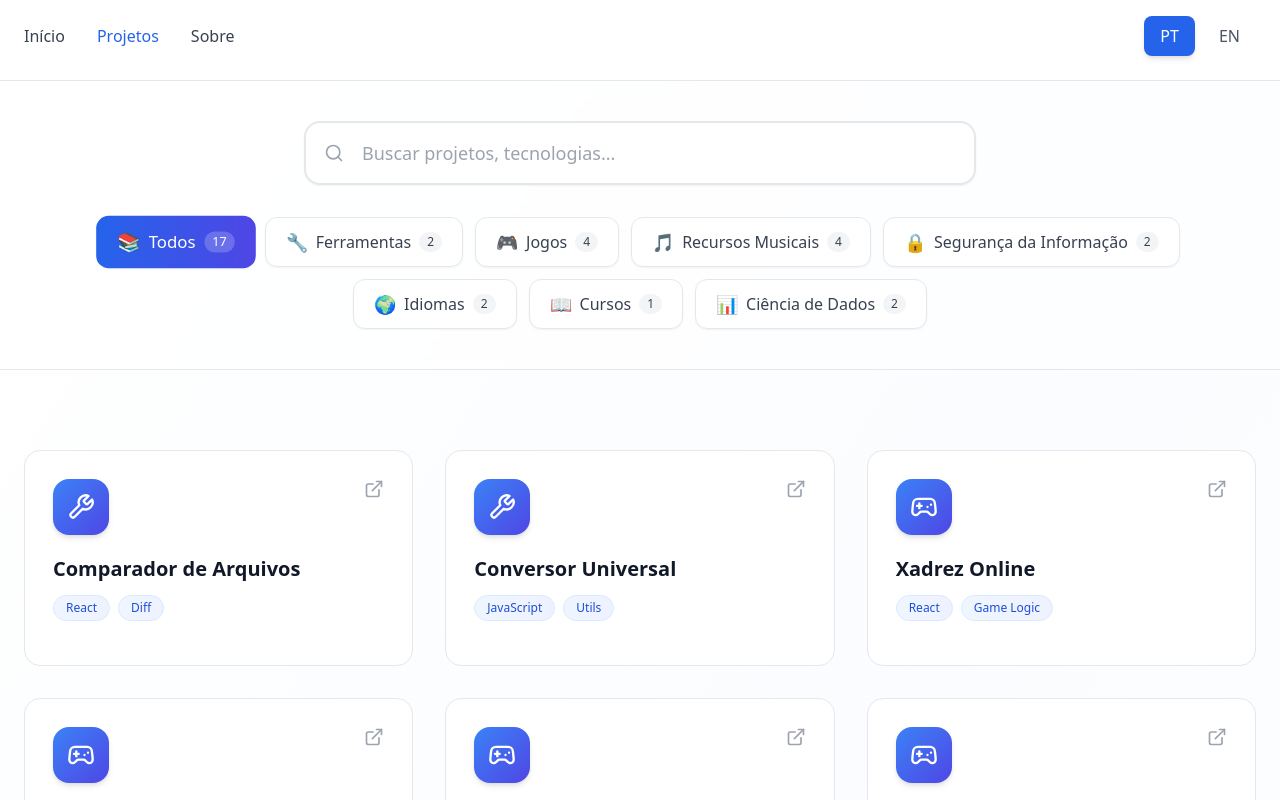
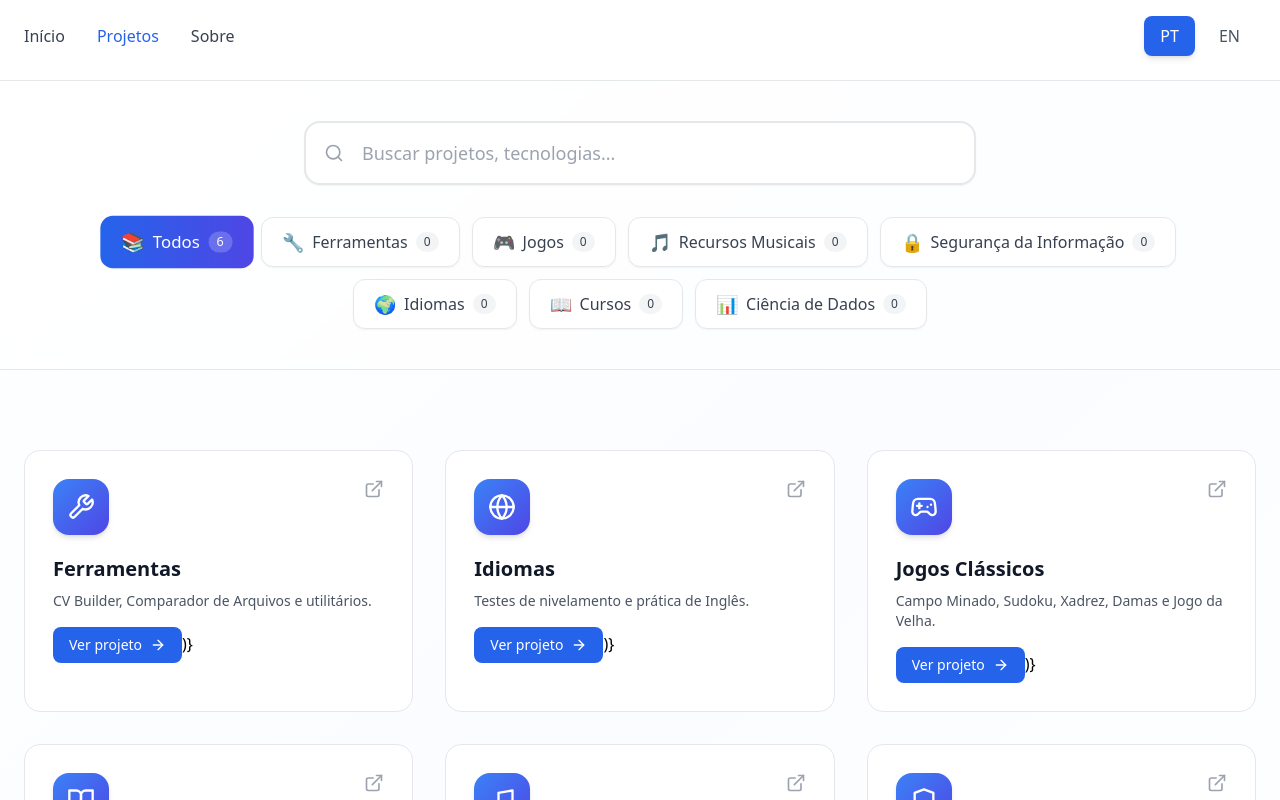
Before and after one commit to michaeldias-code/personalportal, a React (Vite) app: page / in a window 1280 px wide. Both pictures are taken after a click on the button "Projetos". Shown: the top 800 px of the page. Built offline with nearby package versions, Linux system fonts and the light colour scheme.

Commit message:
Update App.jsx

```diff
--- a/src/App.jsx
+++ b/src/App.jsx
@@ -80,38 +80,61 @@ export default function App() {
   const t = translations[language];
 
 const projects = [
-    // Ferramentas
-    { id: 1, title: language === 'pt' ? 'Comparador de Arquivos' : 'File Comparator', category: 'ferramentas', tags: ['React', 'Diff'], link: '#', status: 'active', icon: 'wrench' },
-    { id: 2, title: language === 'pt' ? 'Conversor Universal' : 'Universal Converter', category: 'ferramentas', tags: ['JavaScript', 'Utils'], link: '#', status: 'active', icon: 'wrench' },
-
-    // Jogos
-    { id: 3, title: language === 'pt' ? 'Xadrez Online' : 'Online Chess', category: 'jogos', tags: ['React', 'Game Logic'], link: '#', status: 'active', icon: 'gamepad' },
-    { id: 4, title: language === 'pt' ? 'Damas' : 'Checkers', category: 'jogos', tags: ['JavaScript', 'Canvas'], link: '#', status: 'active', icon: 'gamepad' },
-    { id: 5, title: language === 'pt' ? 'Campo Minado' : 'Minesweeper', category: 'jogos', tags: ['React', 'Algorithms'], link: '#', status: 'active', icon: 'gamepad' },
-    { id: 6, title: 'Sudoku', category: 'jogos', tags: ['React', 'Logic'], link: '#', status: 'active', icon: 'gamepad' },
-
-    // Recursos Musicais
-    { id: 7, title: language === 'pt' ? 'Editor de Partituras' : 'Score Editor', category: 'musica', tags: ['Web Audio', 'MIDI'], link: '#', status: 'active', icon: 'music' },
-    { id: 8, title: language === 'pt' ? 'Piano Virtual' : 'Virtual Piano', category: 'musica', tags: ['Web Audio', 'React'], link: 'https://michaelspiano.vercel.app', status: 'active', icon: 'music' },
-    { id: 9, title: language === 'pt' ? 'Metrônomo' : 'Metronome', category: 'musica', tags: ['JavaScript', 'Audio'], link: '#', status: 'active', icon: 'music' },
-    { id: 10, title: language === 'pt' ? 'Afinador' : 'Tuner', category: 'musica', tags: ['Web Audio API'], link: '#', status: 'active', icon: 'music' },
-
-    // Segurança
-    { id: 11, title: language === 'pt' ? 'Top 10 Vulnerabilidades OWASP' : 'OWASP Top 10 Vulnerabilities', category: 'seguranca', tags: ['Security', 'Education'], link: '#', status: 'active', icon: 'shield' },
-    { id: 12, title: language === 'pt' ? 'Analisador de Senhas' : 'Password Analyzer', category: 'seguranca', tags: ['Security', 'React'], link: '#', status: 'active', icon: 'shield' },
-
-    // Idiomas
-    { id: 13, title: language === 'pt' ? 'Teste de Inglês' : 'English Level Test', category: 'idiomas', tags: ['React', 'Education'], link: '#', status: 'active', icon: 'globe' },
-    { id: 14, title: language === 'pt' ? 'Flashcards de Vocabulário' : 'Vocabulary Flashcards', category: 'idiomas', tags: ['React', 'Learning'], link: '#', status: 'soon', icon: 'globe' },
-
-    // Cursos
-    { id: 15, title: language === 'pt' ? 'Plataforma de Cursos' : 'Course Platform', category: 'cursos', tags: ['React', 'Education'], link: '#', status: 'soon', icon: 'book' },
-
-    // Ciência de Dados
-    { id: 16, title: language === 'pt' ? 'Web Scraper' : 'Web Scraper', category: 'dados', tags: ['Python', 'BeautifulSoup'], link: '#', status: 'active', icon: 'chart' },
-    { id: 17, title: language === 'pt' ? 'Visualizador de Dados' : 'Data Visualizer', category: 'dados', tags: ['D3.js', 'React'], link: '#', status: 'active', icon: 'chart' },
+    {
+      id: 'ferramentas',
+      title: language === 'pt' ? 'Ferramentas' : 'Tools',
+      description: language === 'pt' ? 'CV Builder, Comparador de Arquivos e utilitários.' : 'CV Builder, File Comparator and utilities.',
+      keywords: ['cvbuilder', 'filecompare', 'pdf', 'diff'],
+      link: '/ferramentas/index.html',
+      icon: 'wrench',
+      status: 'active'
+    },
+    {
+      id: 'idiomas',
+      title: language === 'pt' ? 'Idiomas' : 'Languages',
+      description: language === 'pt' ? 'Testes de nivelamento e prática de Inglês.' : 'Placement tests and English practice.',
+      keywords: ['english', 'inglês', 'gramática', 'vocabulario'],
+      link: '/idiomas/index.html',
+      icon: 'globe',
+      status: 'active'
+    },
+    {
+      id: 'jogos',
+      title: language === 'pt' ? 'Jogos Clássicos' : 'Classic Games',
+      description: language === 'pt' ? 'Campo Minado, Sudoku, Xadrez, Damas e Jogo da Velha.' : 'Minesweeper, Sudoku, Chess, Checkers and Tic-Tac-Toe.',
+      keywords: ['chess', 'xadrez', 'sudoku', 'damas', 'velha', 'campo minado'],
+      link: '/jogos/index.html',
+      icon: 'gamepad',
+      status: 'active'
+    },
+    {
+      id: 'programacao',
+      title: language === 'pt' ? 'Programação' : 'Programming',
+      description: language === 'pt' ? 'E-commerce demo e testes em lógica Python.' : 'E-commerce demo and Python logic tests.',
+      keywords: ['python', 'ecommerce', 'loja', 'coding'],
+      link: '/programacao/index.html',
+      icon: 'book',
+      status: 'active'
+    },
+    {
+      id: 'musica',
+      title: language === 'pt' ? 'Recursos Musicais' : 'Music Resources',
+      description: language === 'pt' ? 'Afinador (Tuner), Editor de Partituras e Piano Virtual.' : 'Tuner, Score Editor and Virtual Piano.',
+      keywords: ['tuner', 'piano', 'partitura', 'afinador', 'metronomo'],
+      link: '/recursosmusicais/index.html',
+      icon: 'music',
+      status: 'active'
+    },
+    {
+      id: 'seguranca',
+      title: language === 'pt' ? 'Segurança da Informação' : 'Information Security',
+      description: language === 'pt' ? 'Jogo educativo baseado nas vulnerabilidades OWASP.' : 'Educational game based on OWASP vulnerabilities.',
+      keywords: ['owasp', 'segurança', 'security', 'hacking', 'jogo educativo'],
+      link: '/segurancadainformacao/index.html',
+      icon: 'shield',
+      status: 'active'
+    }
   ];
-
   const categories = [
     { id: 'todos', name: language === 'pt' ? 'Todos' : 'All', emoji: '📚', count: projects.length },
     { id: 'ferramentas', name: language === 'pt' ? 'Ferramentas' : 'Tools', emoji: '🔧', count: projects.filter(p => p.category === 'ferramentas').length },
@@ -137,10 +160,13 @@ export default function App() {
   };
 
   const filteredProjects = projects.filter(project => {
-    const matchesSearch = project.title.toLowerCase().includes(searchTerm.toLowerCase()) ||
-                         project.tags.some(tag => tag.toLowerCase().includes(searchTerm.toLowerCase()));
-    const matchesCategory = selectedCategory === 'todos' || project.category === selectedCategory;
-    return matchesSearch && matchesCategory;
+    const searchLower = searchTerm.toLowerCase();
+    const matchesSearch =
+      project.title.toLowerCase().includes(searchLower) ||
+      project.description.toLowerCase().includes(searchLower) ||
+      project.keywords.some(key => key.toLowerCase().includes(searchLower));
+
+    return matchesSearch;
   });
 
   return (
@@ -357,25 +383,18 @@ export default function App() {
                       )}
                     </div>
 
-                    <h3 className="text-xl font-bold text-gray-900 mb-3 group-hover:text-blue-600 transition-colors">
+                    <h3 className="text-xl font-bold text-gray-900 mb-2 group-hover:text-blue-600 transition-colors">
 						{project.title}
 					</h3>
 
-                    <div className="flex flex-wrap gap-2 mb-4">
-                      {project.tags.map((tag, idx) => (
-                        <span
-                          key={idx}
-                          className="px-3 py-1 bg-gradient-to-r from-blue-50 to-indigo-50 text-blue-700 text-xs font-medium rounded-full border border-blue-100"
-                        >
-                          {tag}
-                        </span>
-                      ))}
-                    </div>
+					<p className="text-sm text-gray-600 mb-4 line-clamp-2">
+					{project.description}
+					</p>
 
-                    {project.status === 'active' && project.link !== '#' && (
+					{/* Removi as tags antigas e mantive o link para a categoria */}
 					<a
 					href={project.link}
-                        className="inline-flex items-center gap-2 px-4 py-2 bg-blue-600 text-white text-sm font-medium rounded-lg hover:bg-blue-700 transition-all shadow-sm hover:shadow-md"
+					className="inline-flex items-center gap-2 px-4 py-2 bg-blue-600 text-white text-sm font-medium rounded-lg hover:bg-blue-700 transition-all"
 					>
 					{t.viewProject}
 					<ArrowRight className="w-4 h-4" />
```
Lines whose indentation alone changed are shown as unchanged.
